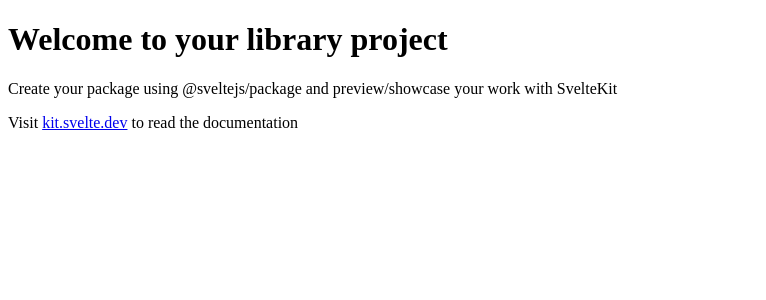
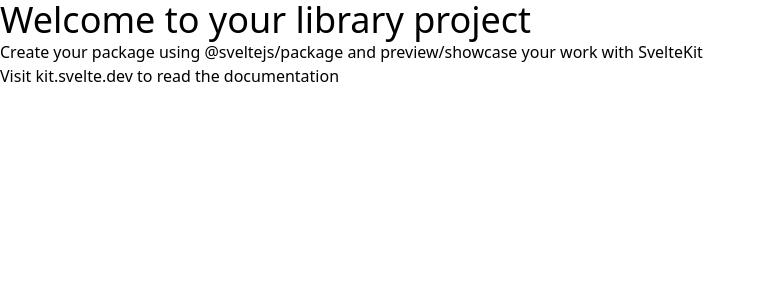
Before and after one commit to TGlide/novel-svelte, a SvelteKit app: page / in a window 1280 px wide. Shown: the top 300 px of the page, without its empty margins (0-766 px from the left). Built offline with nearby package versions, Linux system fonts and the light colour scheme.

Commit message:
setup tailwind

```diff
--- a/package.json
+++ b/package.json
@@ -36,14 +36,18 @@
 		"@sveltejs/package": "^2.0.0",
 		"@typescript-eslint/eslint-plugin": "^5.45.0",
 		"@typescript-eslint/parser": "^5.45.0",
+		"autoprefixer": "^10.4.14",
 		"eslint": "^8.28.0",
 		"eslint-config-prettier": "^8.5.0",
 		"eslint-plugin-svelte": "^2.30.0",
+		"postcss": "^8.4.24",
+		"postcss-load-config": "^4.0.1",
 		"prettier": "^2.8.0",
 		"prettier-plugin-svelte": "^2.10.1",
 		"publint": "^0.1.9",
 		"svelte": "^4.0.5",
 		"svelte-check": "^3.4.3",
+		"tailwindcss": "^3.3.2",
 		"tslib": "^2.4.1",
 		"typescript": "^5.0.0",
 		"vite": "^4.4.2",
--- /dev/null
+++ b/postcss.config.cjs
@@ -0,0 +1,8 @@
+module.exports = {
+	plugins: {
+		'postcss-import': {},
+		'tailwindcss/nesting': {},
+		tailwindcss: {},
+		autoprefixer: {}
+	}
+};
--- /dev/null
+++ b/src/app.postcss
@@ -0,0 +1,4 @@
+/* Write your global styles here, in PostCSS syntax */
+@tailwind base;
+@tailwind components;
+@tailwind utilities;
--- /dev/null
+++ b/src/routes/+layout.svelte
@@ -0,0 +1,5 @@
+<script>
+	import '../app.postcss';
+</script>
+
+<slot />
--- a/src/routes/+page.svelte
+++ b/src/routes/+page.svelte
@@ -1,3 +1,3 @@
-<h1>Welcome to your library project</h1>
+<h1 class="text-4xl">Welcome to your library project</h1>
 <p>Create your package using @sveltejs/package and preview/showcase your work with SvelteKit</p>
 <p>Visit <a href="https://kit.svelte.dev">kit.svelte.dev</a> to read the documentation</p>
--- a/svelte.config.js
+++ b/svelte.config.js
@@ -5,7 +5,7 @@
 const config = {
 	// Consult https://kit.svelte.dev/docs/integrations#preprocessors
 	// for more information about preprocessors
-	preprocess: vitePreprocess(),
+	preprocess: [vitePreprocess({})],
 
 	kit: {
 		// adapter-auto only supports some environments, see https://kit.svelte.dev/docs/adapter-auto for a list.
--- /dev/null
+++ b/tailwind.config.cjs
@@ -0,0 +1,12 @@
+/** @type {import('tailwindcss').Config}*/
+const config = {
+	content: ['./src/**/*.{html,js,svelte,ts}'],
+
+	theme: {
+		extend: {}
+	},
+
+	plugins: []
+};
+
+module.exports = config;
```
Also changed, not shown: 2 other files (tests, documents, lock files or other folders).
